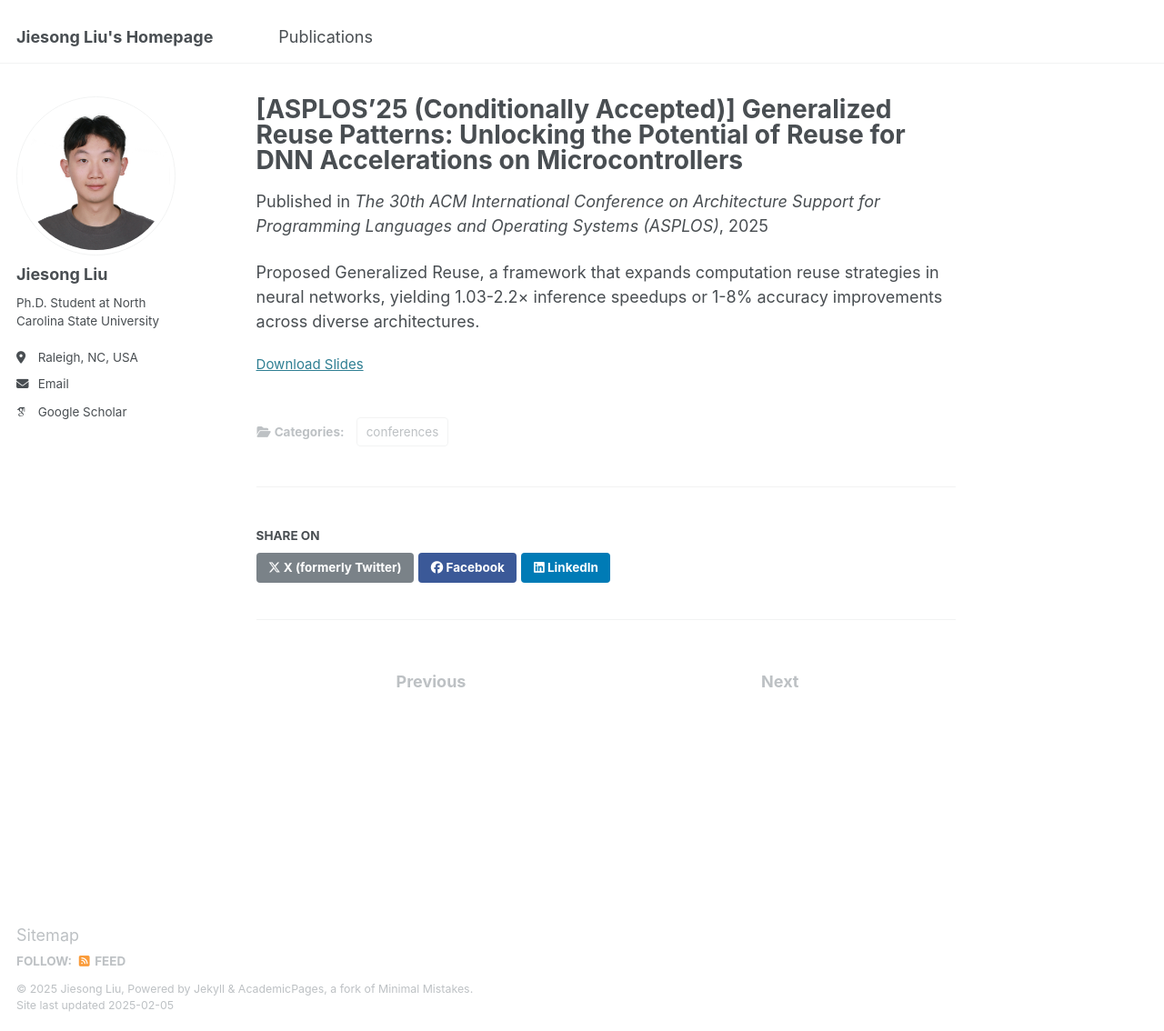
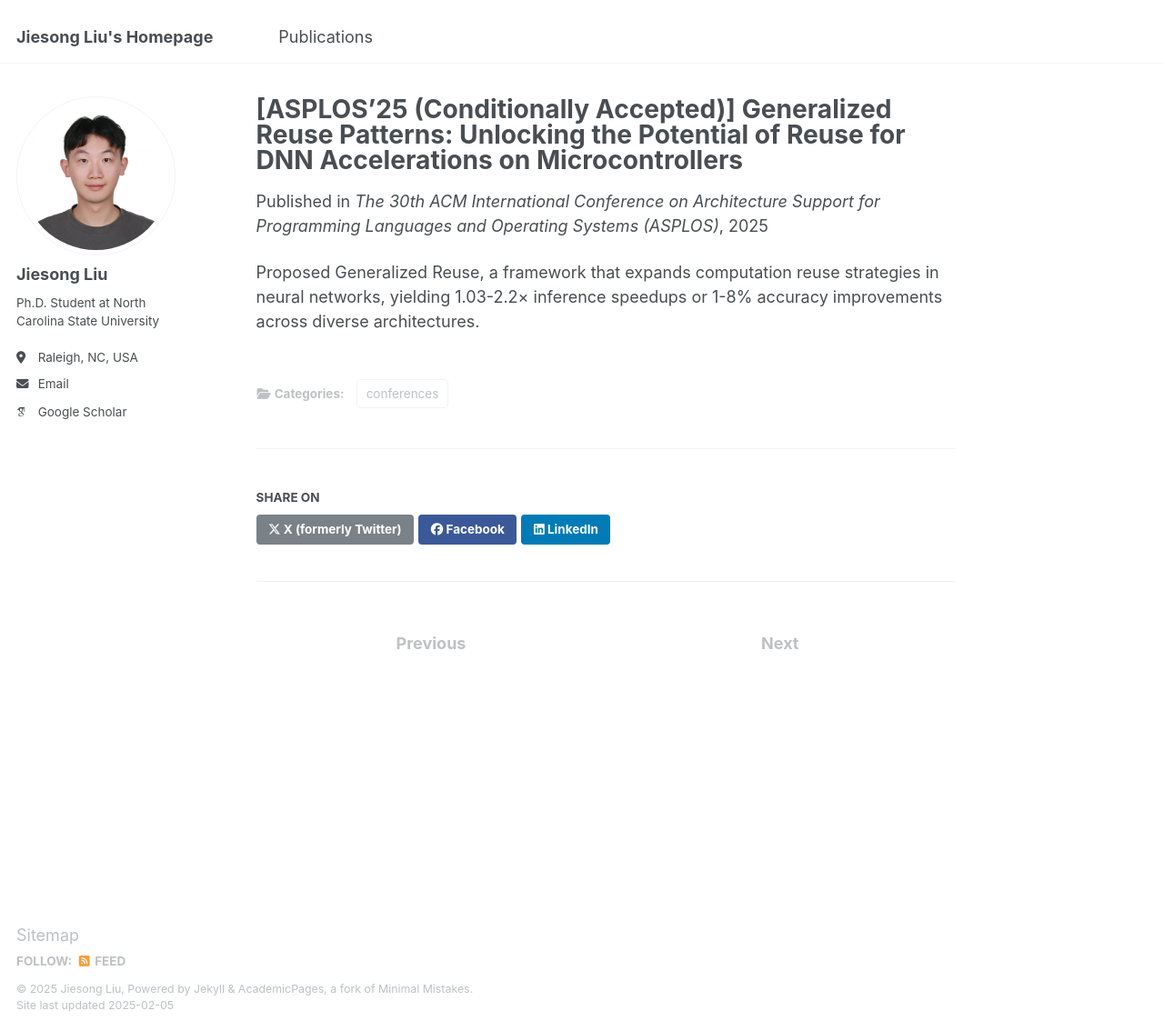
Before and after one commit to Fred1031/Fred1031.github.io, a Jekyll site: the page built from _publications/2025_asplos.md, in a window 1280 px wide and 1134 px high. Shown: the whole window at 91% size. Built offline with Jekyll 4.4.1, drawn with Linux system fonts in a browser that asks for light colours; some web fonts are replaced.

Commit message:
Update 2025_asplos.md

```diff
--- a/_publications/2025_asplos.md
+++ b/_publications/2025_asplos.md
@@ -10,8 +10,8 @@ permalink: /publication/asplos_2025
 date: 2025-01-01
 excerpt: # 'This paper is about the number 1. The number 2 is left for future work.'
 venue: 'The 30th ACM International Conference on Architecture Support for Programming Languages and Operating Systems (ASPLOS)'
-slidesurl: 'http://fred1031.github.io/files/ASPLOS2025_slides.pdf'
-paperurl: 'http://fred1031.github.io/files/ASPLOS2025.pdf'
+slidesurl: #'http://fred1031.github.io/files/ASPLOS2025_slides.pdf'
+paperurl: #'http://fred1031.github.io/files/ASPLOS2025.pdf'
 citation: # 'Your Name, You. (2009). &quot;Paper Title Number 1.&quot; <i>Journal 1</i>. 1(1).'
 ---
 
```
